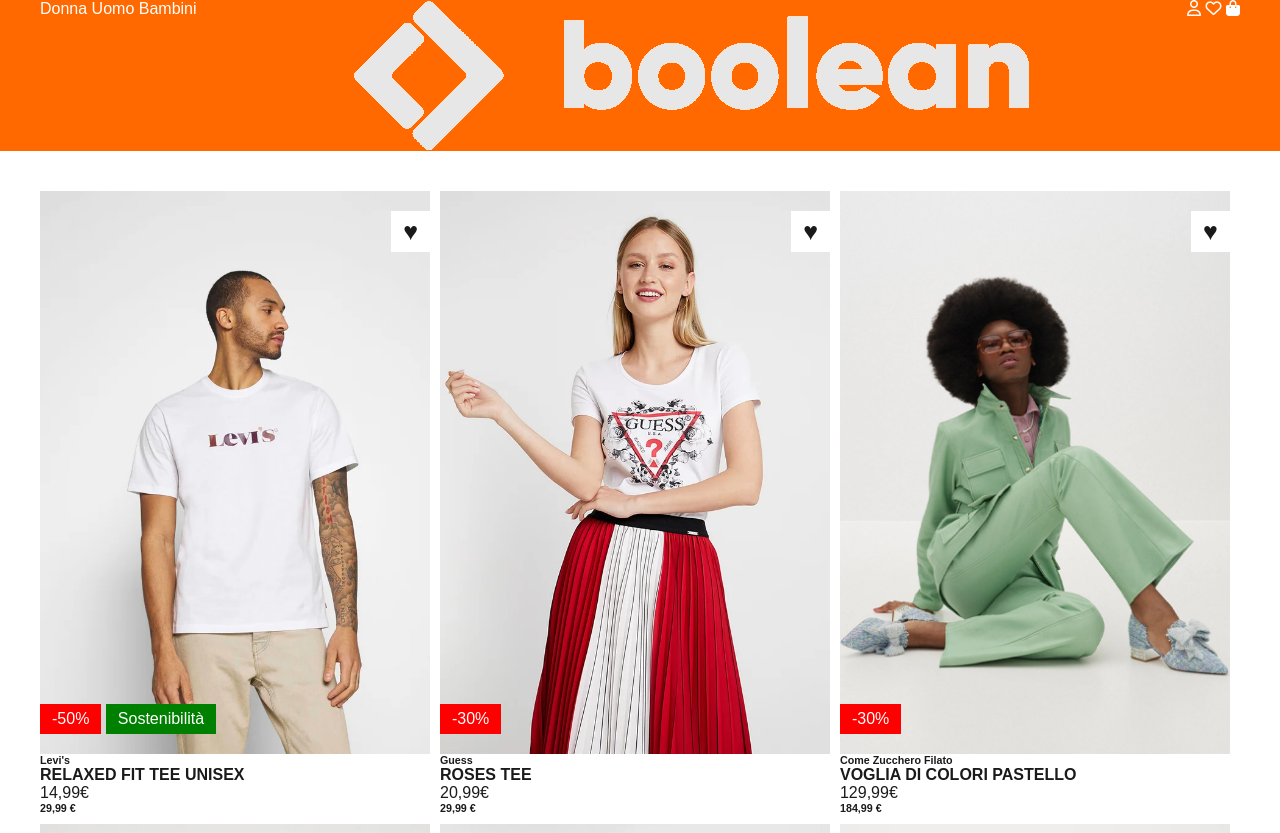
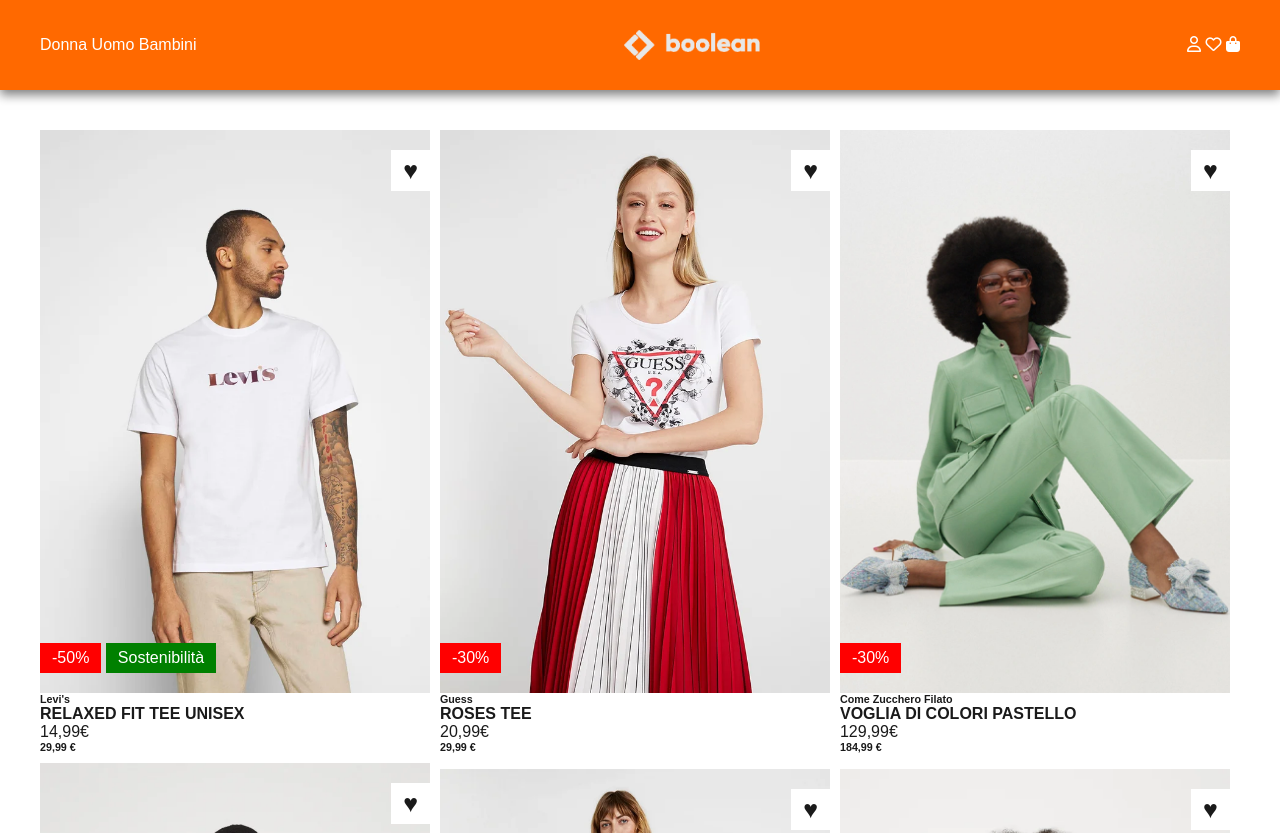
Before and after one commit to DanieleSalinitro/html-css-boolando, a plain HTML site: page index.html in a window 1280 px wide. Shown: the top 833 px of the page. Drawn offline with Linux system fonts and the light colour scheme.

Commit message:
modifiche header

```diff
--- a/css/style.css
+++ b/css/style.css
@@ -21,9 +21,14 @@ ul {
 
 header{
     background-color: var(--color-header);
-    min-height: 80px;
+    min-height: 60px;
+    box-shadow:0px 5px 10px rgba(0,0,0,0.5);
+    padding: 30px;
 }
-
+.logo{
+    width: 20%;
+    margin: auto;
+}
 nav{
     max-width: 1200px;
     margin: 0 auto;
@@ -125,3 +130,7 @@ footer{
 .space-between{
     justify-content: space-between;
 }
+.align-center{
+    align-items: center;
+    align-content: center;
+}
--- a/index.html
+++ b/index.html
@@ -18,14 +18,14 @@
 
 <body>
     <header>
-        <nav class="d-flex space-between">
+        <nav class="d-flex space-between align-center">
             <div class="nav-product">
                 <a href="#">Donna</a>
                 <a href="#">Uomo</a>
                 <a href="#">Bambini</a>
             </div>
             <div class="nav-logo">
-                <img src="img/boolean-logo.png" alt="Logo-Boolando">
+                <img class="logo" src="img/boolean-logo.png" alt="Logo-Boolando">
             </div>
             <div class="nav-profile">
                 <i class="fa-regular fa-user"></i>
@@ -34,7 +34,7 @@
             </div>
         </nav>
     </header>
-    <div class="container d-flex wrapped">
+    <div class="container d-flex wrapped align-center">
         <div class="card">
             <div class="card-image">
                 <img src="img/1.webp" alt="Related fit tee unisex" class="main-image">
@@ -131,7 +131,7 @@
         </div>
     </div>
     <footer>
-        <div class="footer-container d-flex space-between">
+        <div class="footer-container d-flex space-between align-center">
             <div>
                 <h4>Boolando s.r.l.</h4>
             <a href="#">Informazioni legali</a>
```
